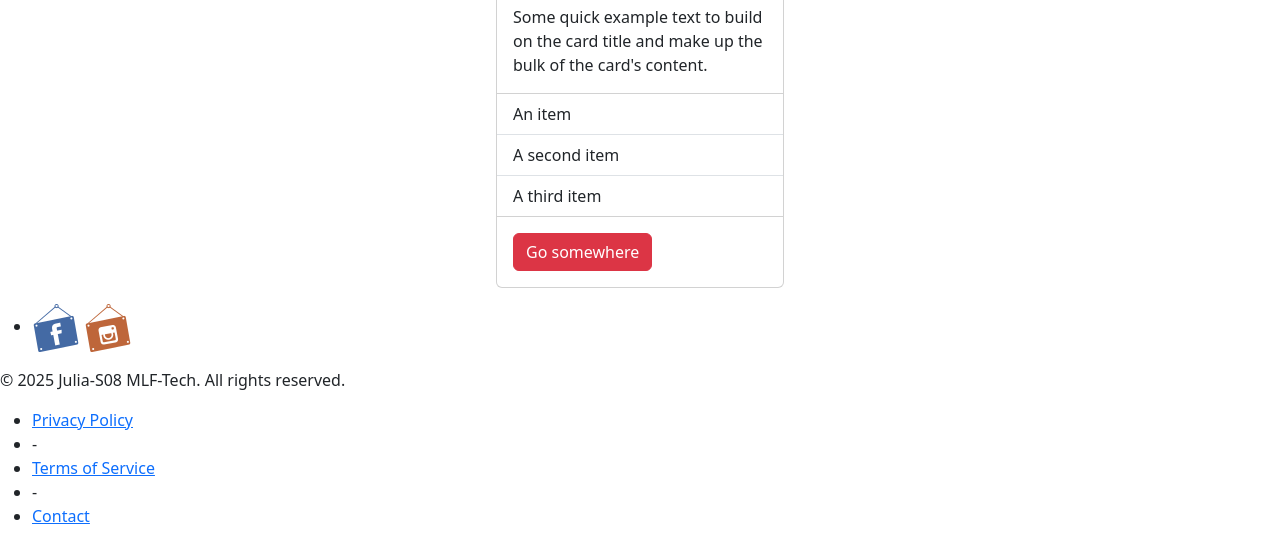
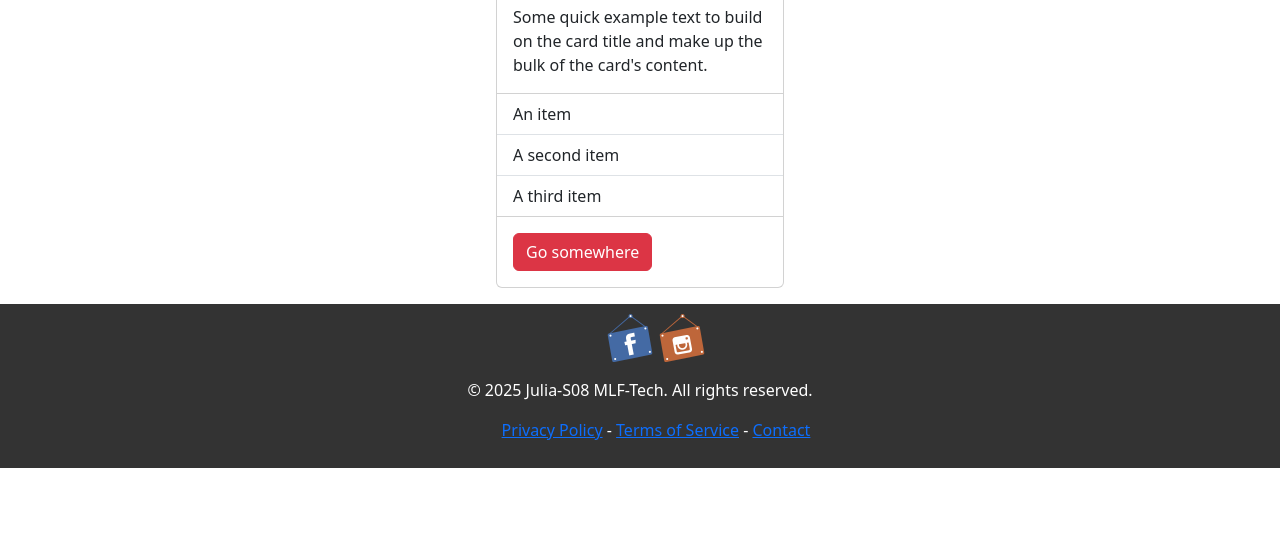
Before and after one commit to MLF-Tech/Ex-Advanced, a plain HTML site: page index.html in a window 1280 px wide. Shown: the part 456-1000 px from the top of the page. After the commit the page ends 924 px from the top, so only its background shows below. Drawn offline with nearby package versions, Linux system fonts and the light colour scheme; files whose address does not match are found by name.

Commit message:
Update new footer

```diff
--- a/css/style.css
+++ b/css/style.css
@@ -14,3 +14,15 @@
     width: 600px;
     height: 300px;
   }
+
+  footer {
+    background-color: #333; /* Dark background */
+    color: white; /* White text */
+    text-align: center;
+    padding: 10px;
+    margin-top: 10px;
+  }
+
+  footer li {
+    display: inline;
+  }
```
